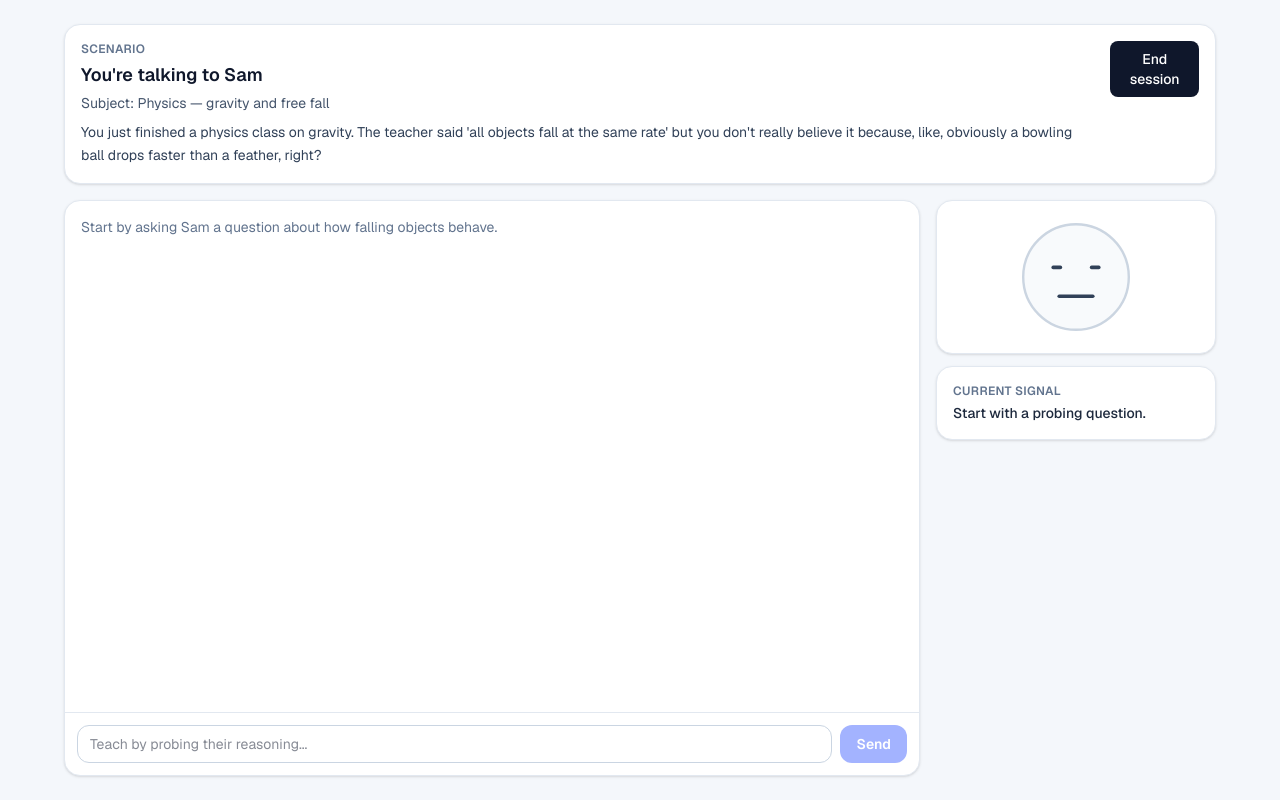
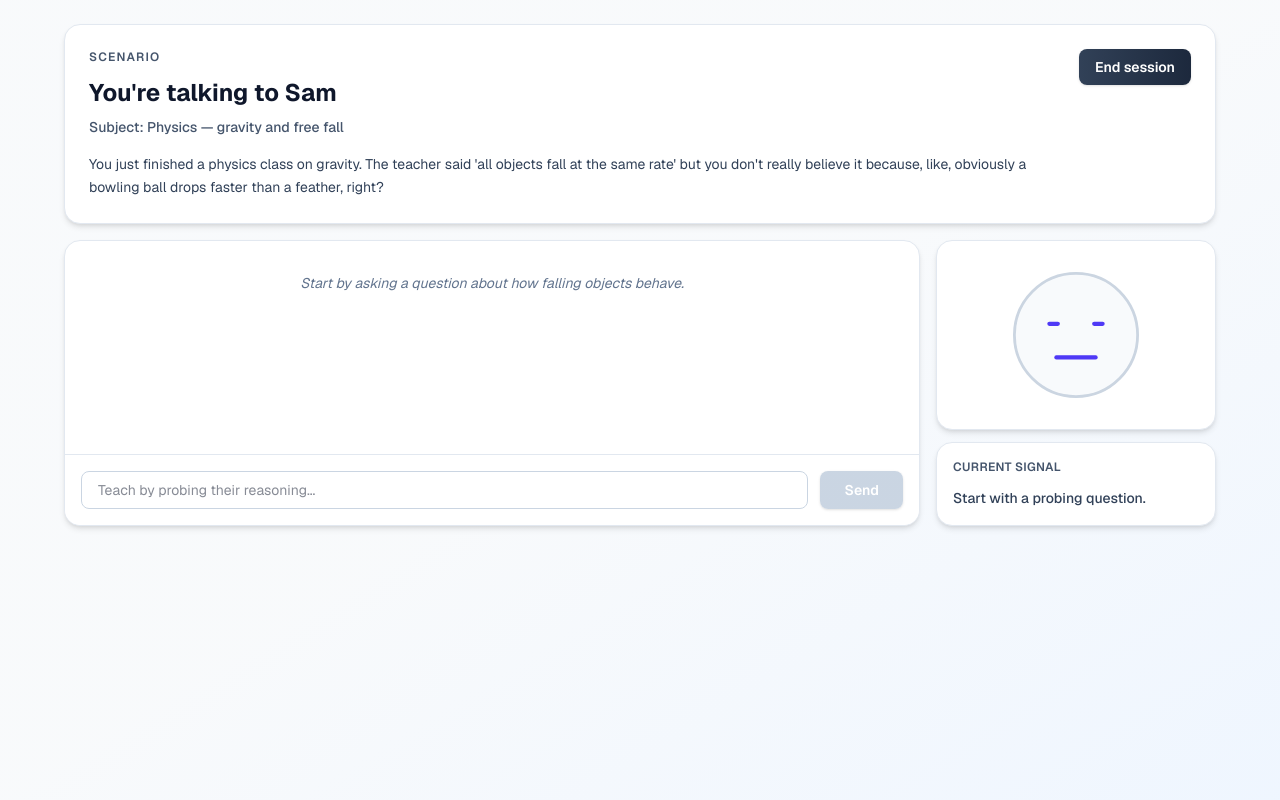
Before and after one commit to akshat-shu/metacognition-learning-app, a Next.js app: page / in a window 1280 px wide. Built offline with nearby package versions, Linux system fonts and the light colour scheme.

Commit message:
Work on UI Change

```diff
--- a/app/globals.css
+++ b/app/globals.css
@@ -1,7 +1,7 @@
 @import "tailwindcss";
 
 :root {
-  --background: #f4f7fb;
+  --background: #f8fafc;
   --foreground: #0f172a;
 }
 
@@ -24,3 +24,36 @@ body {
   color: var(--foreground);
   font-family: var(--font-sans);
 }
+
+/* Custom scrollbar styling */
+::-webkit-scrollbar {
+  width: 8px;
+  height: 8px;
+}
+
+::-webkit-scrollbar-track {
+  background: transparent;
+  border-radius: 10px;
+}
+
+::-webkit-scrollbar-thumb {
+  background: #cbd5e1;
+  border-radius: 10px;
+  border: 2px solid transparent;
+  background-clip: content-box;
+}
+
+::-webkit-scrollbar-thumb:hover {
+  background: #94a3b8;
+  background-clip: content-box;
+}
+
+html {
+  scroll-behavior: smooth;
+}
+
+/* Firefox scrollbar */
+* {
+  scrollbar-color: #cbd5e1 #f1f5f9;
+  scrollbar-width: thin;
+}
--- a/app/layout.tsx
+++ b/app/layout.tsx
@@ -27,7 +27,7 @@ export default function RootLayout({
       lang="en"
       className={`${geistSans.variable} ${geistMono.variable} h-full antialiased`}
     >
-      <body className="min-h-full flex flex-col">{children}</body>
+      <body className="flex flex-col min-h-screen">{children}</body>
     </html>
   );
 }
--- a/components/Chat.tsx
+++ b/components/Chat.tsx
@@ -244,8 +244,8 @@ export function Chat() {
   };
 
   return (
-    <div className="flex flex-1 flex-col p-4 md:p-6">
-      <div className="mx-auto flex w-full max-w-6xl flex-1 flex-col gap-4">
+    <div className="flex flex-col p-4 md:p-6 bg-gradient-to-br from-slate-50 via-slate-50 to-blue-50 w-full min-h-screen">
+      <div className="mx-auto flex w-full max-w-6xl flex-col gap-4">
         <ScenarioCard
           personaName={brief.persona.name}
           subject={brief.subject}
@@ -254,12 +254,12 @@ export function Chat() {
           ending={ending}
         />
 
-        <div className="grid flex-1 grid-cols-1 gap-4 md:grid-cols-[1fr_280px]">
-          <div className="flex min-h-[420px] flex-col rounded-2xl border border-slate-200 bg-white shadow-sm">
+        <div className="grid grid-cols-1 gap-4 md:grid-cols-[1fr_280px]">
+          <div className="flex flex-col rounded-2xl border border-slate-200 bg-white shadow-md overflow-hidden max-h-[500px]">
             <div ref={transcriptRef} className="flex-1 space-y-3 overflow-y-auto p-4">
               {turns.length === 0 ? (
-                <p className="text-sm text-slate-500">
-                  Start by asking Sam a question about how falling objects behave.
+                <p className="text-center text-sm text-slate-500 italic py-4">
+                  Start by asking a question about how falling objects behave.
                 </p>
               ) : (
                 turns.map((turn) => (
@@ -272,23 +272,23 @@ export function Chat() {
                 ))
               )}
               {loading && !isStreamingStudent ? (
-                <p className="text-sm text-slate-500">Sam is thinking...</p>
+                <p className="text-sm text-slate-500 italic animate-pulse">Thinking...</p>
               ) : null}
             </div>
 
-            <form onSubmit={handleSend} className="border-t border-slate-200 p-3">
-              <div className="flex gap-2">
+            <form onSubmit={handleSend} className="border-t border-slate-200 bg-white p-4">
+              <div className="flex gap-3">
                 <input
                   value={input}
                   onChange={(event) => setInput(event.target.value)}
                   disabled={loading}
                   placeholder="Teach by probing their reasoning..."
-                  className="flex-1 rounded-xl border border-slate-300 px-3 py-2 text-sm text-slate-900 outline-none ring-indigo-200 focus:ring"
+                  className="flex-1 rounded-lg border border-slate-300 px-4 py-2 text-sm text-slate-900 outline-none transition-all focus:ring-2 focus:ring-blue-400 focus:border-blue-400 disabled:bg-slate-100 disabled:text-slate-500"
                 />
                 <button
                   type="submit"
                   disabled={loading || input.trim().length === 0}
-                  className="rounded-xl bg-indigo-600 px-4 py-2 text-sm font-semibold text-white disabled:cursor-not-allowed disabled:bg-indigo-300"
+                  className="rounded-lg bg-gradient-to-r from-blue-500 to-blue-600 px-6 py-2 text-sm font-semibold text-white disabled:cursor-not-allowed disabled:from-slate-300 disabled:to-slate-300 hover:from-blue-600 hover:to-blue-700 transition-all shadow-sm hover:shadow-md"
                 >
                   Send
                 </button>
@@ -298,14 +298,14 @@ export function Chat() {
 
           <div className="space-y-3">
             <EmoticonFace state={emoticon} />
-            <div className="rounded-2xl border border-slate-200 bg-white p-4 shadow-sm">
-              <p className="text-xs font-semibold uppercase tracking-wide text-slate-500">
+            <div className="rounded-2xl border border-slate-200 bg-white p-4 shadow-md flex-shrink-0">
+              <p className="text-xs font-semibold uppercase tracking-wide text-slate-600">
                 Current signal
               </p>
-              <p className="mt-1 text-sm font-medium text-slate-800">{tag}</p>
+              <p className="mt-3 text-sm font-medium text-slate-700 leading-relaxed">{tag}</p>
             </div>
             {statusMessage ? (
-              <div className="rounded-2xl border border-amber-200 bg-amber-50 p-3 text-sm text-amber-800">
+              <div className="rounded-lg border border-orange-200 bg-orange-50 p-3 text-sm text-orange-900 shadow-sm">
                 {statusMessage}
               </div>
             ) : null}
--- a/components/EmoticonFace.tsx
+++ b/components/EmoticonFace.tsx
@@ -37,10 +37,10 @@ const EYE_BY_STATE: Record<EmoticonState, { left: string; right: string }> = {
 
 export function EmoticonFace({ state }: EmoticonFaceProps) {
   return (
-    <div className="rounded-2xl border border-slate-200 bg-white p-4 shadow-sm">
+    <div className="rounded-2xl border border-slate-200 bg-white p-6 shadow-md flex justify-center">
       <svg
         viewBox="0 0 100 100"
-        className="mx-auto h-[120px] w-[120px] text-slate-700 transition-all duration-300"
+        className="h-[140px] w-[140px] text-indigo-600 transition-all duration-300"
         role="img"
         aria-label={`Student mood: ${state}`}
       >
--- a/components/MessageBubble.tsx
+++ b/components/MessageBubble.tsx
@@ -9,14 +9,13 @@ export function MessageBubble({ role, content, name }: MessageBubbleProps) {
   return (
     <div className={`flex w-full ${isUser ? "justify-end" : "justify-start"}`}>
       <div
-        className={`max-w-[80%] rounded-2xl px-4 py-3 shadow-sm ${
-          isUser
-            ? "bg-slate-900 text-white"
-            : "bg-white text-slate-900 border border-slate-200"
-        }`}
+        className={`max-w-[80%] rounded-xl px-4 py-3 shadow-sm ${isUser
+          ? "bg-gradient-to-br from-blue-500 to-blue-600 text-white"
+          : "bg-gradient-to-br from-slate-100 to-slate-50 text-slate-900 border border-slate-200"
+          }`}
       >
         {!isUser && (
-          <div className="mb-1 text-xs font-semibold uppercase tracking-wide text-slate-500">
+          <div className="mb-2 text-xs font-semibold uppercase tracking-wide text-slate-500">
             {name ?? "Student"}
           </div>
         )}
--- a/components/ScenarioCard.tsx
+++ b/components/ScenarioCard.tsx
@@ -14,23 +14,25 @@ export function ScenarioCard({
   ending,
 }: ScenarioCardProps) {
   return (
-    <div className="rounded-2xl border border-slate-200 bg-white p-4 shadow-sm">
-      <div className="flex items-start justify-between gap-3">
+    <div className="rounded-2xl border border-slate-200 bg-white p-6 shadow-md">
+      <div className="flex items-start justify-between gap-4">
         <div>
-          <p className="text-xs font-semibold uppercase tracking-wide text-slate-500">
+          <p className="text-xs font-semibold uppercase tracking-widest text-slate-600">
             Scenario
           </p>
-          <h1 className="mt-1 text-lg font-semibold text-slate-900">
+          <h1 className="mt-3 text-2xl font-bold text-slate-900">
             You&apos;re talking to {personaName}
           </h1>
-          <p className="mt-1 text-sm text-slate-600">Subject: {subject}</p>
-          <p className="mt-2 text-sm leading-relaxed text-slate-700">{scenario}</p>
+          <p className="mt-2 text-sm font-medium text-slate-600">
+            Subject: {subject}
+          </p>
+          <p className="mt-4 text-sm leading-relaxed text-slate-700">{scenario}</p>
         </div>
         <button
           type="button"
           onClick={onEndSession}
           disabled={ending}
-          className="rounded-lg bg-slate-900 px-3 py-2 text-sm font-medium text-white disabled:cursor-not-allowed disabled:bg-slate-400"
+          className="rounded-lg bg-gradient-to-r from-slate-700 to-slate-800 px-4 py-2 text-sm font-semibold text-white disabled:cursor-not-allowed disabled:from-slate-300 disabled:to-slate-300 hover:from-slate-800 hover:to-slate-900 transition-all shadow-sm hover:shadow-md whitespace-nowrap"
         >
           {ending ? "Ending..." : "End session"}
         </button>
```
